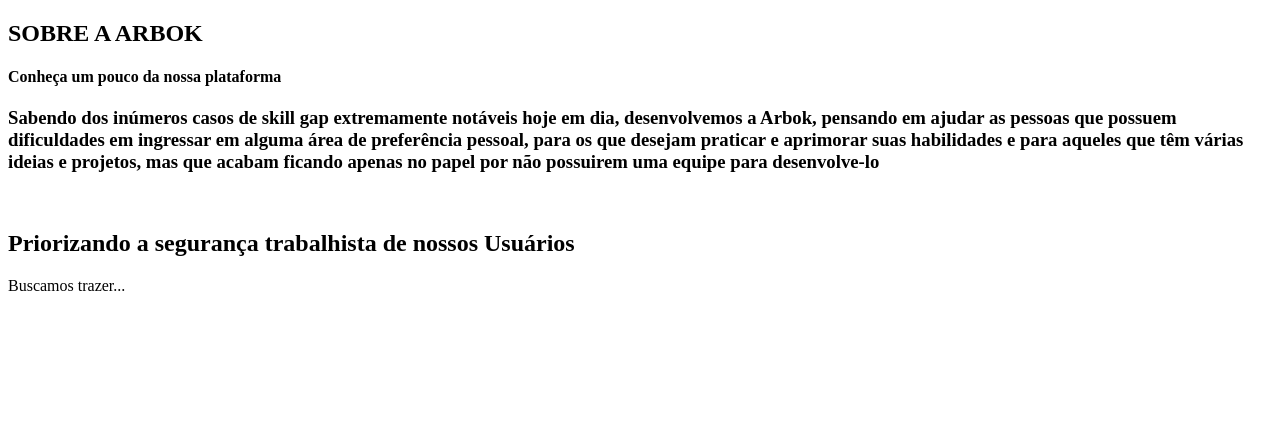
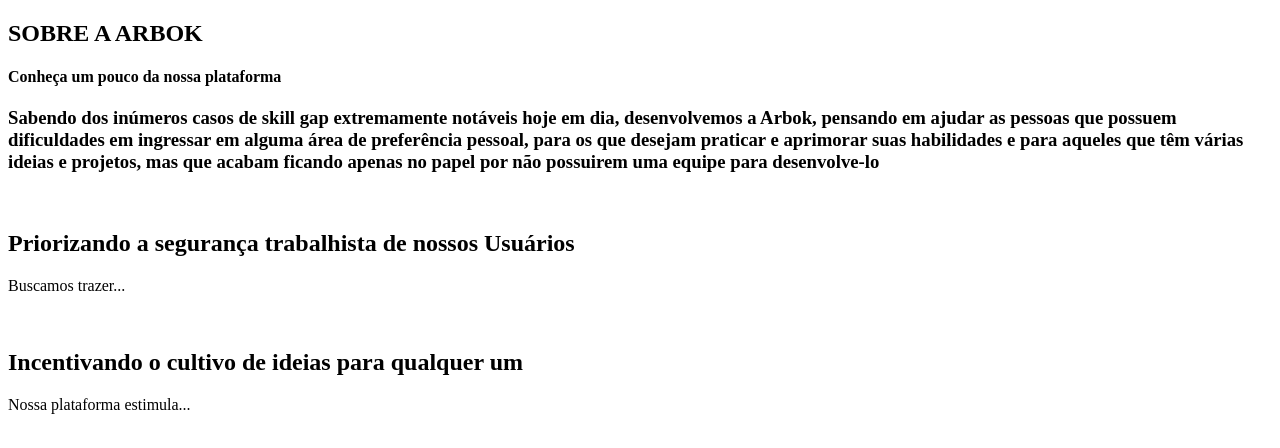
Before and after one commit to Gui-O-Santos/ARBOK, a plain HTML site: page Pages/saiba_mais.html in a window 1280 px wide. Drawn offline with Linux system fonts and the light colour scheme.

Commit message:
Saiba Mais - Conjunto2

```diff
--- a/Pages/saiba_mais.html
+++ b/Pages/saiba_mais.html
@@ -29,5 +29,16 @@
         </div>
     </div>
 
+    <div class = "conjunto2">
+        <img src = "" alt = "">
+
+        <div class = "card2">
+            <h2>Incentivando o cultivo de ideias para qualquer um</h2>
+            <p>
+                Nossa plataforma estimula...
+            </p>
+        </div>
+    </div>
+
 </body>
 </html>
```
